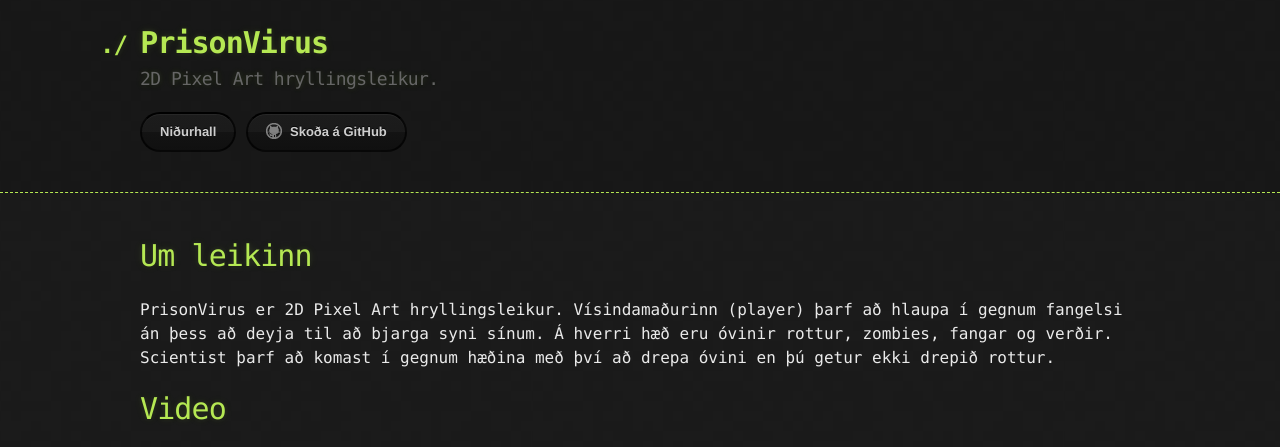
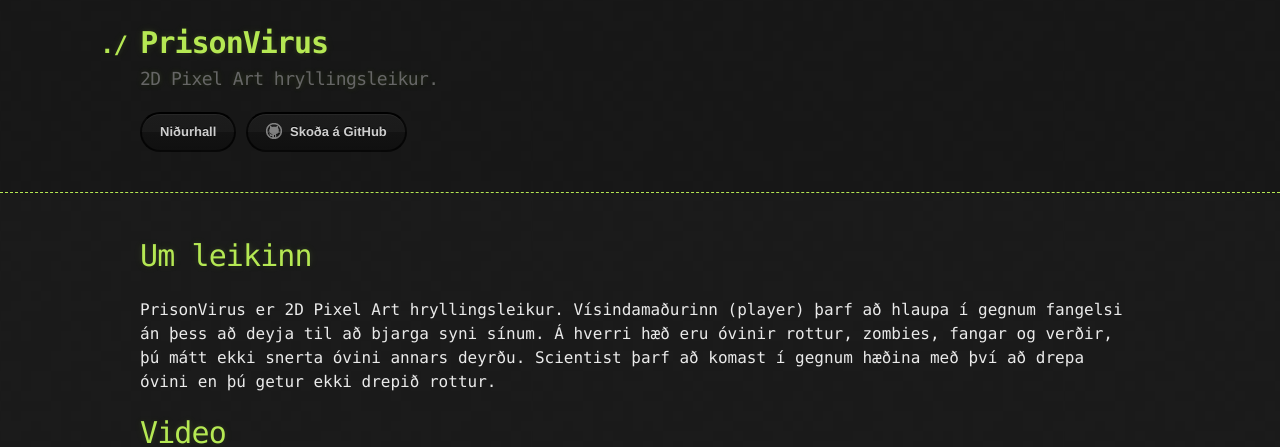
Before and after one commit to lorraineros/leikur, a Jekyll site: the page built from index.md, in a window 1280 px wide and 900 px high, cut to the strip 0-447 px from the top of the window. Built offline with Jekyll 4.4.1, drawn with Linux system fonts in a browser that asks for light colours.

Commit message:
webpage done

```diff
--- a/index.md
+++ b/index.md
@@ -5,7 +5,7 @@
 ---
 
 # Um leikinn
-PrisonVirus er 2D Pixel Art hryllingsleikur. Vísindamaðurinn (player) þarf að hlaupa í gegnum fangelsi án þess að deyja til að bjarga syni sínum. Á hverri hæð eru óvinir rottur, zombies, fangar og verðir. Scientist þarf að komast í gegnum hæðina með því að drepa óvini en þú getur ekki drepið rottur.
+PrisonVirus er 2D Pixel Art hryllingsleikur. Vísindamaðurinn (player) þarf að hlaupa í gegnum fangelsi án þess að deyja til að bjarga syni sínum. Á hverri hæð eru óvinir rottur, zombies, fangar og verðir, þú mátt ekki snerta óvini annars deyrðu. Scientist þarf að komast í gegnum hæðina með því að drepa óvini en þú getur ekki drepið rottur.
 
 # Video
 
```
Also changed, not shown: assets/WebGL/index.html (line endings or trailing spaces), 1 other file.
